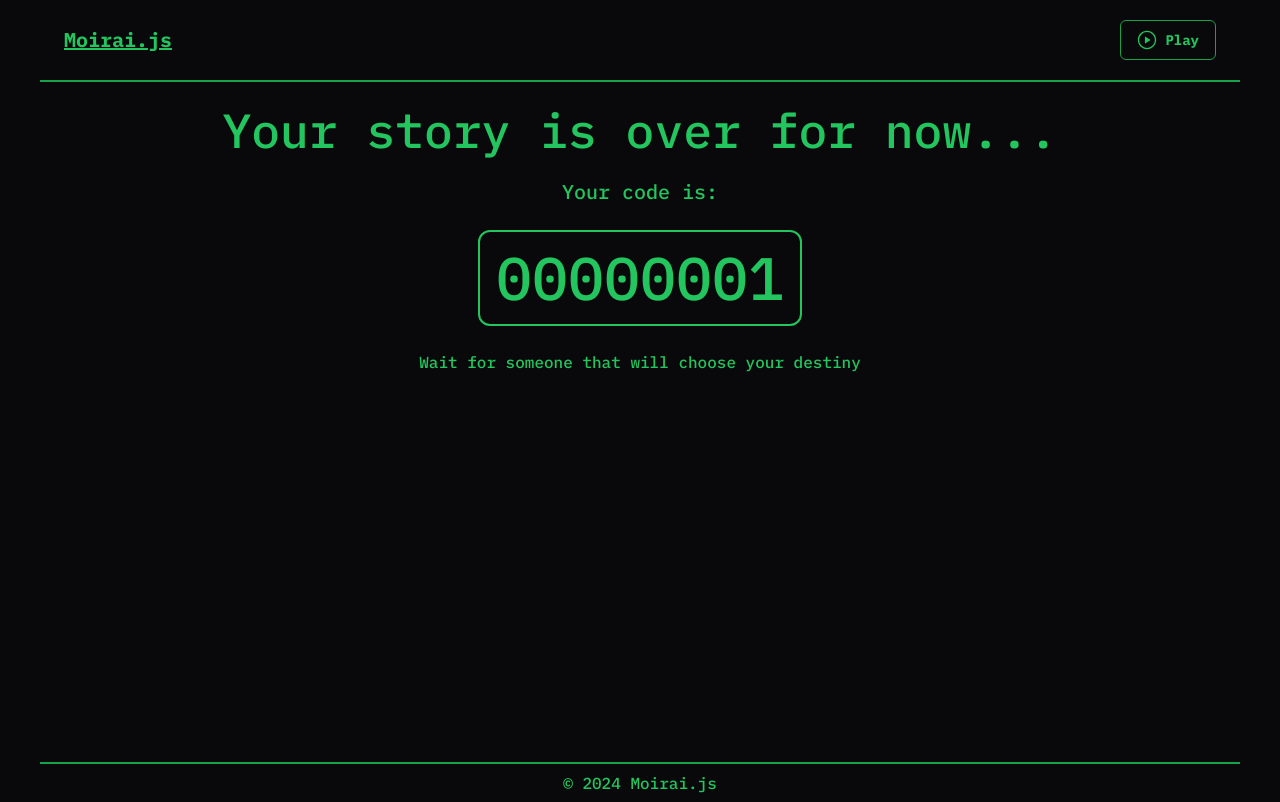
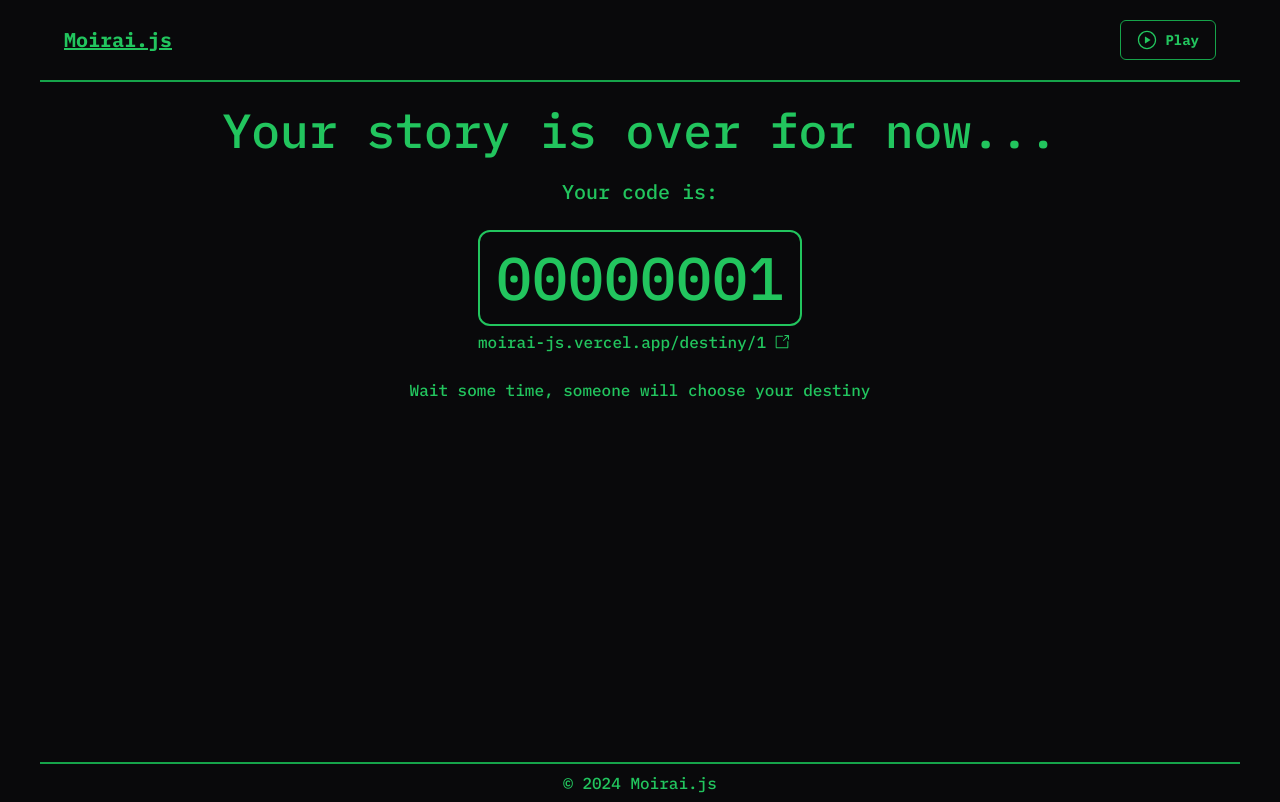
Before and after one commit to camilopaezz/moirai.js, a Next.js app: page /play/1 in a window 1280 px wide. Built offline with nearby package versions, Linux system fonts and the light colour scheme.

Commit message:
code page

```diff
--- a/src/app/play/[code]/page.tsx
+++ b/src/app/play/[code]/page.tsx
@@ -1,5 +1,6 @@
 import Link from 'next/link';
 import { FC } from 'react';
+import { GoLinkExternal } from 'react-icons/go';
 
 type Props = {
   params: {
@@ -9,6 +10,8 @@ type Props = {
 
 const CodePage: FC<Props> = ({ params }) => {
   const { code } = params;
+  const destinyPath = `/destiny/${code}`;
+  const destinyUrl = 'moirai-js.vercel.app'.concat(destinyPath);
 
   return (
     <div className="p-6">
@@ -16,14 +19,23 @@ const CodePage: FC<Props> = ({ params }) => {
         <h1 className="text-5xl">Your story is over for now...</h1>
 
         <span className="text-xl">Your code is:</span>
+        <div className="flex flex-col gap-1">
           <Link
             href={`/destiny/${code}`}
             className="w-fit rounded-xl border-2 border-green-500 p-4 text-6xl hover:underline"
           >
             {'0'.repeat(8 - code.length).concat(code)}
           </Link>
+          <Link
+            className="inline-flex items-center gap-2 hover:underline"
+            href={destinyPath}
+          >
+            {destinyUrl}
+            <GoLinkExternal />
+          </Link>
+        </div>
 
-        <p>Wait for someone that will choose your destiny</p>
+        <p>Wait some time, someone will choose your destiny</p>
       </div>
     </div>
   );
--- a/src/db/actions/runs.ts
+++ b/src/db/actions/runs.ts
@@ -48,3 +48,9 @@ export const createRun = async (runData: RunData) => {
 
   return newRun[0].insertedId;
 };
+
+export const getRunByCode = async (code: number) => {
+  const runData = await db.select().from(run).where(eq(run.code, code));
+
+  return runData[0];
+};
```
Lines whose indentation alone changed are shown as unchanged.
